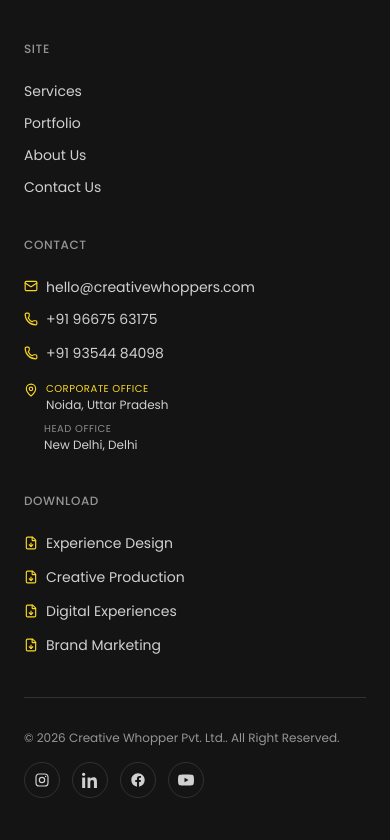
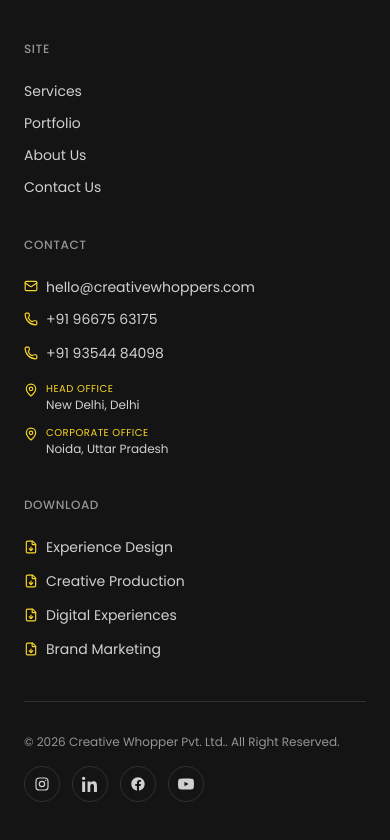
Before and after one commit to The-Prateek-Developer/creative-whoppers-experience, a Next.js app: page /services in a window 390 px wide. Shown: the part 4417-5257 px from the top of the page. Built offline with nearby package versions, Linux system fonts and the light colour scheme; no server answers.

Commit message:
Prioritize Head Office, add call icons for each phone number, and style Corporate Office in footer to match Head Office

```diff
--- a/components/layout/Footer.tsx
+++ b/components/layout/Footer.tsx
@@ -124,7 +124,23 @@
                   </a>
                 </li>
               ))}
-              <li className="flex flex-col gap-2 pt-1 font-sans text-xs">
+              <li className="flex flex-col gap-3 pt-1 font-sans text-xs">
+                <div className="flex items-start gap-2">
+                  <MapPin className="mt-0.5 h-3.5 w-3.5 shrink-0 text-agency-yellow" />
+                  <div>
+                    <span className="block font-mono text-[10px] uppercase tracking-wider text-agency-yellow">
+                      Head Office
+                    </span>
+                    <a
+                      href={NAP.headOffice.mapLink}
+                      target="_blank"
+                      rel="noopener noreferrer"
+                      className="text-agency-white/80 transition-colors hover:text-agency-yellow"
+                    >
+                      {NAP.headOffice.addressLocality}, {NAP.headOffice.addressRegion}
+                    </a>
+                  </div>
+                </div>
                 <div className="flex items-start gap-2">
                   <MapPin className="mt-0.5 h-3.5 w-3.5 shrink-0 text-agency-yellow" />
                   <div>
@@ -138,21 +154,6 @@
                       className="text-agency-white/80 transition-colors hover:text-agency-yellow"
                     >
                       {NAP.corporateOffice.addressLocality}, {NAP.corporateOffice.addressRegion}
-                    </a>
-                  </div>
-                </div>
-                <div className="flex items-start gap-2 pl-5">
-                  <div>
-                    <span className="block font-mono text-[10px] uppercase tracking-wider text-agency-white/50">
-                      Head Office
-                    </span>
-                    <a
-                      href={NAP.headOffice.mapLink}
-                      target="_blank"
-                      rel="noopener noreferrer"
-                      className="text-agency-white/80 transition-colors hover:text-agency-yellow"
-                    >
-                      {NAP.headOffice.addressLocality}, {NAP.headOffice.addressRegion}
                     </a>
                   </div>
                 </div>
--- a/components/layout/Navbar.tsx
+++ b/components/layout/Navbar.tsx
@@ -341,6 +341,17 @@
                   <span className="mb-2 block text-agency-white/55">Locations</span>
                   <div className="space-y-2 font-sans text-sm">
                     <div>
+                      <span className="block font-mono text-[10px] uppercase tracking-wider text-agency-yellow">Head Office</span>
+                      <a
+                        href={NAP.headOffice.mapLink}
+                        target="_blank"
+                        rel="noopener noreferrer"
+                        className="text-agency-white/80 hover:text-agency-yellow transition-colors"
+                      >
+                        {NAP.headOffice.addressLocality}, {NAP.headOffice.addressRegion}
+                      </a>
+                    </div>
+                    <div>
                       <span className="block font-mono text-[10px] uppercase tracking-wider text-agency-yellow">Corporate Office</span>
                       <a
                         href={NAP.corporateOffice.mapLink}
@@ -349,17 +360,6 @@
                         className="text-agency-white/80 hover:text-agency-yellow transition-colors"
                       >
                         {NAP.corporateOffice.addressLocality}, {NAP.corporateOffice.addressRegion}
-                      </a>
-                    </div>
-                    <div>
-                      <span className="block font-mono text-[10px] uppercase tracking-wider text-agency-white/50">Head Office</span>
-                      <a
-                        href={NAP.headOffice.mapLink}
-                        target="_blank"
-                        rel="noopener noreferrer"
-                        className="text-agency-white/80 hover:text-agency-yellow transition-colors"
-                      >
-                        {NAP.headOffice.addressLocality}, {NAP.headOffice.addressRegion}
                       </a>
                     </div>
                   </div>
--- a/components/sections/ContactClient.tsx
+++ b/components/sections/ContactClient.tsx
@@ -98,7 +98,7 @@
   const [sending, setSending] = useState(false);
   const [submitError, setSubmitError] = useState("");
   const [failedSubmit, setFailedSubmit] = useState(0);
-  const [activeOfficeId, setActiveOfficeId] = useState<string>("corporate-office");
+  const [activeOfficeId, setActiveOfficeId] = useState<string>("head-office");
   const activeOffice =
     NAP.offices.find((o) => o.id === activeOfficeId) ?? NAP.offices[0];
 
@@ -187,7 +187,7 @@
       href: "#locations-map",
       external: false,
       label: "Locations",
-      value: "Noida & New Delhi",
+      value: "New Delhi & Noida",
       icon: MapPin,
     },
   ];
@@ -610,20 +610,19 @@
                 </div>
 
                 <div className="space-y-3 pt-3 border-t border-agency-border/60">
-                  <p className="flex gap-3 text-sm">
-                    <Phone className="mt-0.5 h-4 w-4 shrink-0 text-agency-yellow" aria-hidden />
-                    <span className="space-y-1 font-mono">
-                      {NAP.phones.map((phone, index) => (
+                  <div className="space-y-2">
+                    {NAP.phones.map((phone, index) => (
+                      <p key={phone} className="flex items-center gap-3 text-sm">
+                        <Phone className="h-4 w-4 shrink-0 text-agency-yellow" aria-hidden />
                         <a
-                          key={phone}
                           href={`tel:${NAP.phoneTel[index]}`}
-                          className="block min-h-11 cursor-pointer py-1 hover:text-agency-yellow focus-visible:outline-none focus-visible:ring-2 focus-visible:ring-agency-yellow"
+                          className="font-mono cursor-pointer hover:text-agency-yellow focus-visible:outline-none focus-visible:ring-2 focus-visible:ring-agency-yellow"
                         >
                           {phone}
                         </a>
-                      ))}
-                    </span>
-                  </p>
+                      </p>
+                    ))}
+                  </div>
                   <p className="flex items-center gap-3 text-sm">
                     <Mail className="h-4 w-4 shrink-0 text-agency-yellow" aria-hidden />
                     <a
--- a/lib/schema.ts
+++ b/lib/schema.ts
@@ -49,33 +49,33 @@
     email: NAP.emails[0],
     address: {
       "@type": "PostalAddress",
-      streetAddress: NAP.corporateOffice.streetAddress,
-      addressLocality: NAP.corporateOffice.addressLocality,
-      addressRegion: NAP.corporateOffice.addressRegion,
-      postalCode: NAP.corporateOffice.postalCode,
-      addressCountry: NAP.corporateOffice.addressCountry,
+      streetAddress: NAP.headOffice.streetAddress,
+      addressLocality: NAP.headOffice.addressLocality,
+      addressRegion: NAP.headOffice.addressRegion,
+      postalCode: NAP.headOffice.postalCode,
+      addressCountry: NAP.headOffice.addressCountry,
     },
     geo: {
       "@type": "GeoCoordinates",
-      latitude: NAP.corporateOffice.geo.latitude,
-      longitude: NAP.corporateOffice.geo.longitude,
+      latitude: NAP.headOffice.geo.latitude,
+      longitude: NAP.headOffice.geo.longitude,
     },
     department: [
       {
         "@type": "LocalBusiness",
-        name: `${NAP.name} - Head Office`,
+        name: `${NAP.name} - Corporate Office`,
         address: {
           "@type": "PostalAddress",
-          streetAddress: NAP.headOffice.streetAddress,
-          addressLocality: NAP.headOffice.addressLocality,
-          addressRegion: NAP.headOffice.addressRegion,
-          postalCode: NAP.headOffice.postalCode,
-          addressCountry: NAP.headOffice.addressCountry,
+          streetAddress: NAP.corporateOffice.streetAddress,
+          addressLocality: NAP.corporateOffice.addressLocality,
+          addressRegion: NAP.corporateOffice.addressRegion,
+          postalCode: NAP.corporateOffice.postalCode,
+          addressCountry: NAP.corporateOffice.addressCountry,
         },
         geo: {
           "@type": "GeoCoordinates",
-          latitude: NAP.headOffice.geo.latitude,
-          longitude: NAP.headOffice.geo.longitude,
+          latitude: NAP.corporateOffice.geo.latitude,
+          longitude: NAP.corporateOffice.geo.longitude,
         },
         openingHours: "Mo-Sa 10:00-19:00",
       },
--- a/lib/site.ts
+++ b/lib/site.ts
@@ -19,6 +19,21 @@
   name: "Creative Whoppers",
   legalName: "Creative Whopper Pvt. Ltd.",
 
+  headOffice: {
+    title: "Head office",
+    subtitle: "Headquarters",
+    streetAddress: "3rd Floor, 211, Okhla Industrial Estate Phase 3 Rd, Okhla Phase III",
+    addressLocality: "New Delhi",
+    addressRegion: "Delhi",
+    postalCode: "110020",
+    addressCountry: "IN",
+    geo: { latitude: 28.5432, longitude: 77.2726 },
+    mapEmbed:
+      "https://maps.google.com/maps?q=211%20Okhla%20Industrial%20Estate%20Phase%203%2C%20New%20Delhi%20110020&t=&z=15&ie=UTF8&iwloc=&output=embed",
+    mapLink:
+      "https://maps.google.com/?q=211+Okhla+Industrial+Estate+Phase+3,+New+Delhi+110020",
+  },
+
   corporateOffice: {
     title: "Corporate office",
     subtitle: "New Office Location",
@@ -34,7 +49,9 @@
       "https://maps.google.com/?q=Plot+No+9,+6th+Floor,+Sector+125,+Noida,+Uttar+Pradesh+201303",
   },
 
-  headOffice: {
+  offices: [
+    {
+      id: "head-office",
       title: "Head office",
       subtitle: "Headquarters",
       streetAddress: "3rd Floor, 211, Okhla Industrial Estate Phase 3 Rd, Okhla Phase III",
@@ -48,8 +65,6 @@
       mapLink:
         "https://maps.google.com/?q=211+Okhla+Industrial+Estate+Phase+3,+New+Delhi+110020",
     },
-
-  offices: [
     {
       id: "corporate-office",
       title: "Corporate office",
@@ -65,37 +80,22 @@
       mapLink:
         "https://maps.google.com/?q=Plot+No+9,+6th+Floor,+Sector+125,+Noida,+Uttar+Pradesh+201303",
     },
-    {
-      id: "head-office",
-      title: "Head office",
-      subtitle: "Headquarters",
+  ],
+
+  officeType: "Head office",
   streetAddress: "3rd Floor, 211, Okhla Industrial Estate Phase 3 Rd, Okhla Phase III",
   addressLocality: "New Delhi",
   addressRegion: "Delhi",
   postalCode: "110020",
-      addressCountry: "IN",
-      geo: { latitude: 28.5432, longitude: 77.2726 },
-      mapEmbed:
-        "https://maps.google.com/maps?q=211%20Okhla%20Industrial%20Estate%20Phase%203%2C%20New%20Delhi%20110020&t=&z=15&ie=UTF8&iwloc=&output=embed",
-      mapLink:
-        "https://maps.google.com/?q=211+Okhla+Industrial+Estate+Phase+3,+New+Delhi+110020",
-    },
-  ],
-
-  officeType: "Corporate office",
-  streetAddress: "Plot No 9, 6th Floor, Sector 125",
-  addressLocality: "Noida",
-  addressRegion: "Uttar Pradesh",
-  postalCode: "201303",
   addressCountry: "IN",
   phones: ["+91 96675 63175", "+91 93544 84098"],
   phoneTel: ["+919667563175", "+919354484098"],
   emails: ["hello@creativewhoppers.com"],
   hours: "Monday–Saturday, 10:00 AM – 7:00 PM IST",
   mapEmbed:
-    "https://maps.google.com/maps?q=Plot%20No%209%2C%206th%20Floor%2C%20Sector%20125%2C%20Noida%2C%20Uttar%20Pradesh%20201303&t=&z=16&ie=UTF8&iwloc=&output=embed",
+    "https://maps.google.com/maps?q=211%20Okhla%20Industrial%20Estate%20Phase%203%2C%20New%20Delhi%20110020&t=&z=15&ie=UTF8&iwloc=&output=embed",
   mapLink:
-    "https://maps.google.com/?q=Plot+No+9,+6th+Floor,+Sector+125,+Noida,+Uttar+Pradesh+201303",
+    "https://maps.google.com/?q=211+Okhla+Industrial+Estate+Phase+3,+New+Delhi+110020",
   social: [
     { name: "Instagram", href: "https://instagram.com/creativewhoppers" },
     { name: "LinkedIn", href: "https://www.linkedin.com/company/creativewhoppers/home/" },
```
Lines whose indentation alone changed are shown as unchanged.
